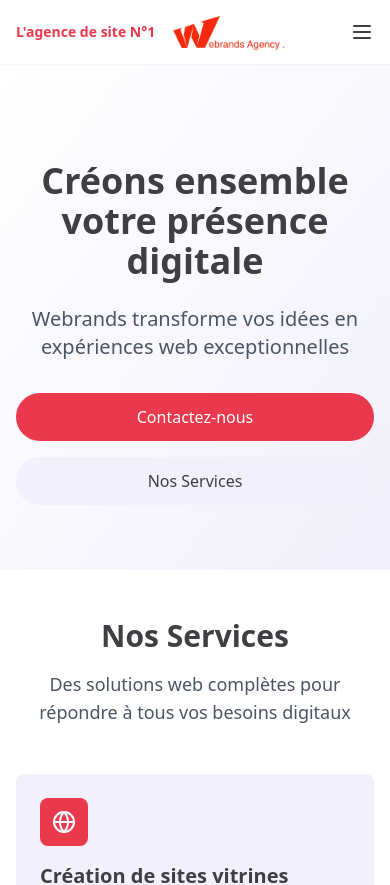
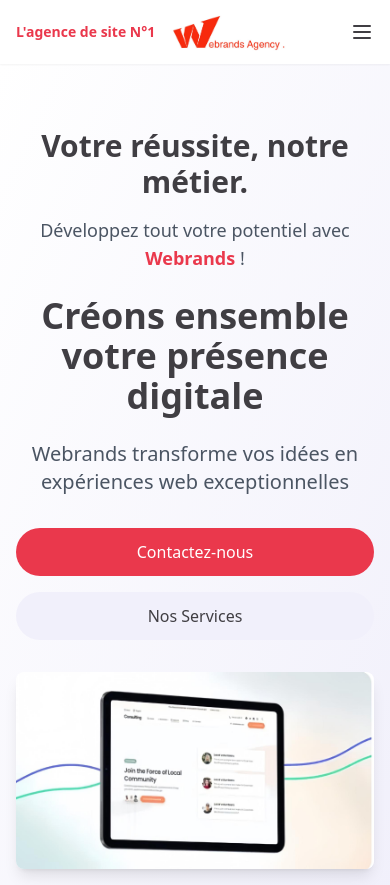
Before and after one commit to PrKen/webrands, a React (Vite) app: page / in a window 390 px wide. Shown: the top 885 px of the page. Built offline with nearby package versions, Linux system fonts and the light colour scheme.

Commit message:
picture modified

```diff
--- a/src/components/Hero.tsx
+++ b/src/components/Hero.tsx
@@ -1,31 +1,41 @@
-
 const Hero = () => {
   return (
-    <section className="pt-16 pb-8 min-h-[60vh] flex items-center bg-gradient-to-br from-white to-webrands-gray">
-      <div className="container mx-auto px-4">
-        <div className="max-w-3xl mx-auto text-center">
-          <h1 className="text-4xl md:text-6xl font-bold mb-6 animate-fadeIn text-webrands-dark">
+    <section className="pt-16 pb-8 min-h-[70vh] flex flex-col items-center bg-gradient-to-br from-white to-webrands-gray">
+      <div className="container mx-auto px-4 flex flex-col items-center text-center">
+
+        {/* Texte au-dessus */}
+        <div className="w-full md:w-3/4 animate-fadeIn">
+          <h2 className="text-3xl md:text-4xl font-semibold text-webrands-dark mb-4">
+            Votre réussite, notre métier.
+          </h2>
+          <p className="text-lg md:text-xl text-gray-600 mb-6">
+            Développez tout votre potentiel avec <span className="text-primary font-bold">Webrands</span> !
+          </p>
+          <h1 className="text-4xl md:text-6xl font-bold mb-6 text-webrands-dark">
             Créons ensemble votre présence digitale
           </h1>
-          <p className="text-xl md:text-2xl text-gray-600 mb-8 animate-fadeIn" style={{ animationDelay: "0.2s" }}>
+          <p className="text-xl md:text-2xl text-gray-600 mb-8">
             Webrands transforme vos idées en expériences web exceptionnelles
           </p>
           <div className="flex flex-col sm:flex-row justify-center gap-4">
             <a
               href="#contact"
-              className="inline-block bg-primary text-white px-8 py-3 rounded-full hover:bg-opacity-90 transition-all transform hover:-translate-y-1 animate-fadeIn text-center"
-              style={{ animationDelay: "0.4s" }}
+              className="inline-block bg-primary text-white px-8 py-3 rounded-full hover:bg-opacity-90 transition-all transform hover:-translate-y-1 text-center"
             >
               Contactez-nous
             </a>
             <a
               href="#services"
-              className="inline-block bg-accent text-webrands-dark px-8 py-3 rounded-full hover:bg-opacity-90 transition-all transform hover:-translate-y-1 animate-fadeIn text-center"
-              style={{ animationDelay: "0.6s" }}
+              className="inline-block bg-accent text-webrands-dark px-8 py-3 rounded-full hover:bg-opacity-90 transition-all transform hover:-translate-y-1 text-center"
             >
               Nos Services
             </a>
           </div>
+        </div>
+
+        {/* Image en dessous */}
+        <div className="w-full md:w-3/4 flex justify-center mt-8 animate-fadeIn" style={{ animationDelay: "0.3s" }}>
+          <img src="/assets/hero-image.jpg" alt="Illustration Webrands" className="rounded-lg shadow-lg max-w-full h-auto" />
         </div>
       </div>
     </section>
```
Also changed, not shown: public/assets/hero-image.jpg (added).
